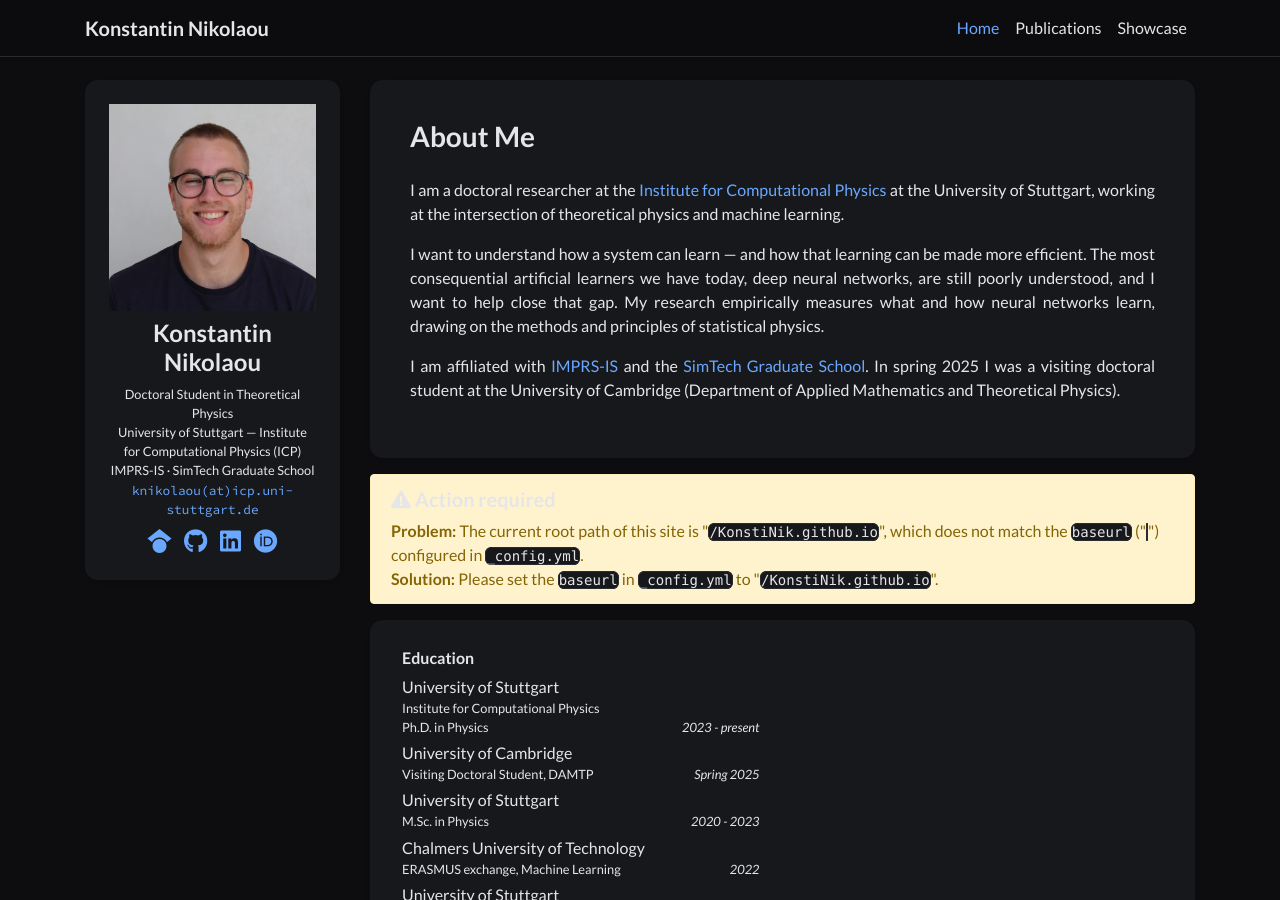
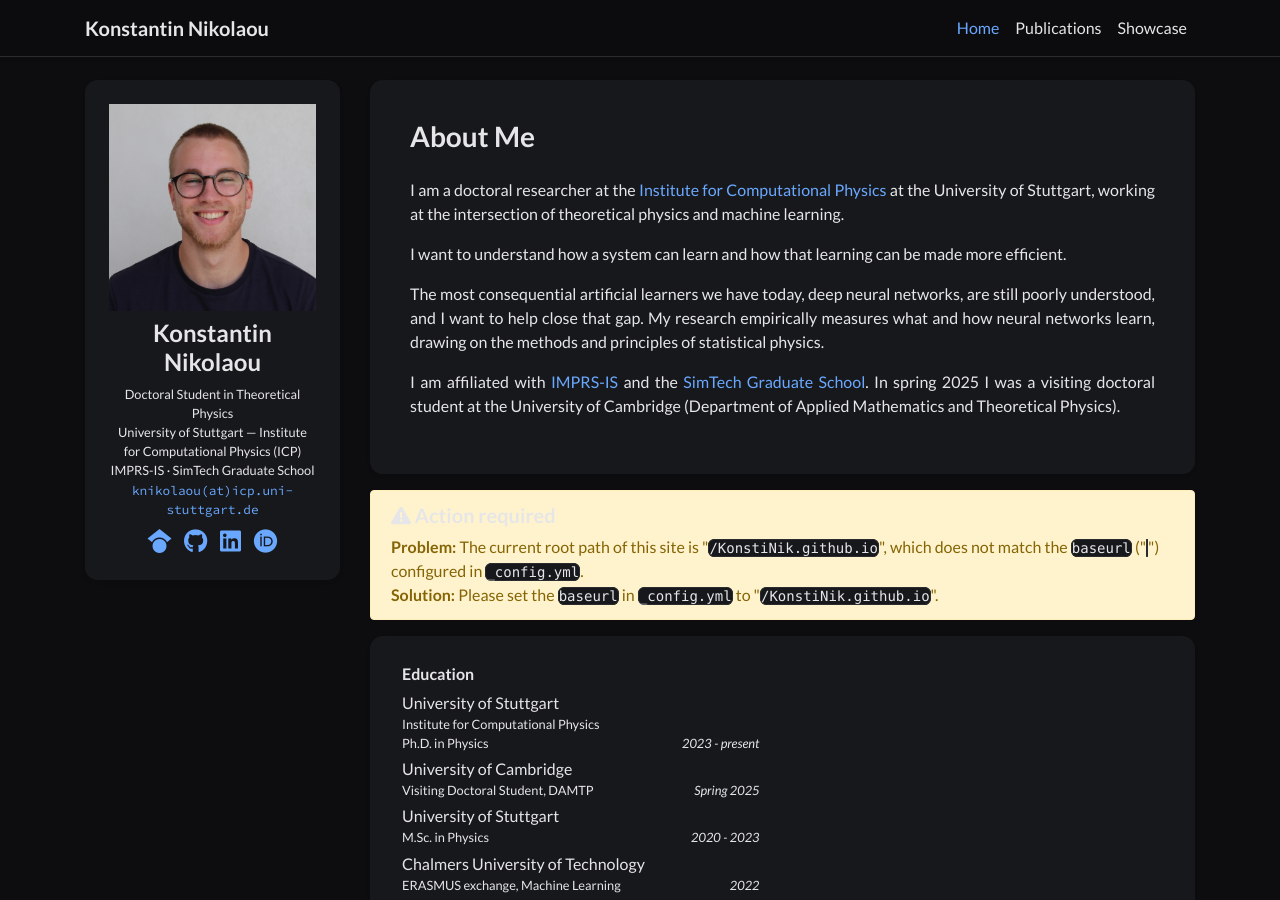
Before and after one commit to KonstiNik/KonstiNik.github.io, a Jekyll site: the page built from index.html, in a window 1280 px wide and 900 px high. Built offline with Jekyll 4.4.1, drawn with Linux system fonts in a browser that asks for light colours; nearby versions of some CDN libraries; a style sheet for code colours, icons or effects is not loaded.

Commit message:
content: split bio into two paragraphs, drop em-dash

```diff
--- a/_data/profile.yml
+++ b/_data/profile.yml
@@ -21,7 +21,9 @@ short_bio: >-
     at the University of Stuttgart, working at the intersection of theoretical physics and machine learning.
   </p>
   <p>
-    I want to understand how a system can learn — and how that learning can be made more efficient.
+    I want to understand how a system can learn and how that learning can be made more efficient.
+  </p>
+  <p>
     The most consequential artificial learners we have today, deep neural networks, are still poorly understood,
     and I want to help close that gap. My research empirically measures what and how neural networks learn,
     drawing on the methods and principles of statistical physics.
```
